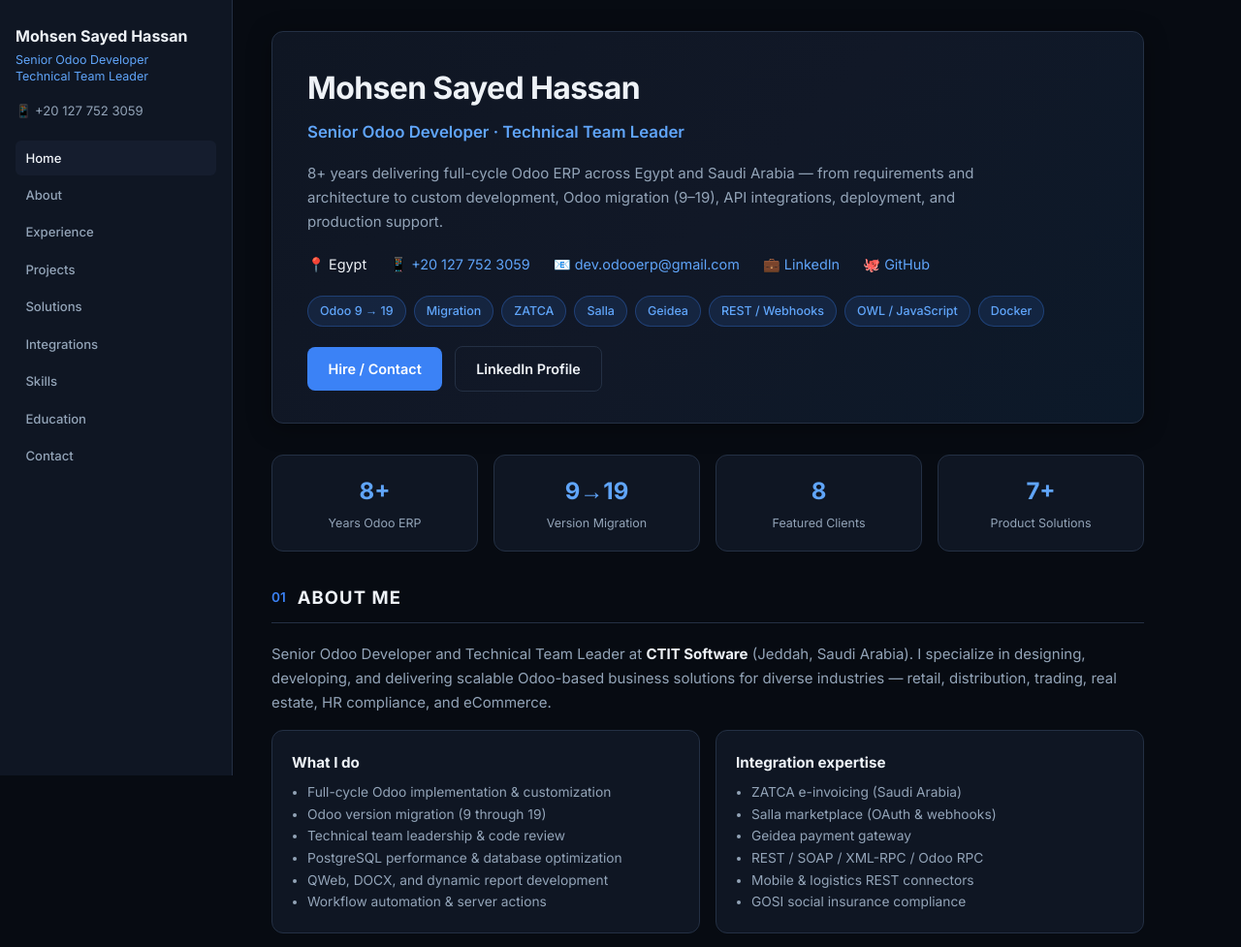
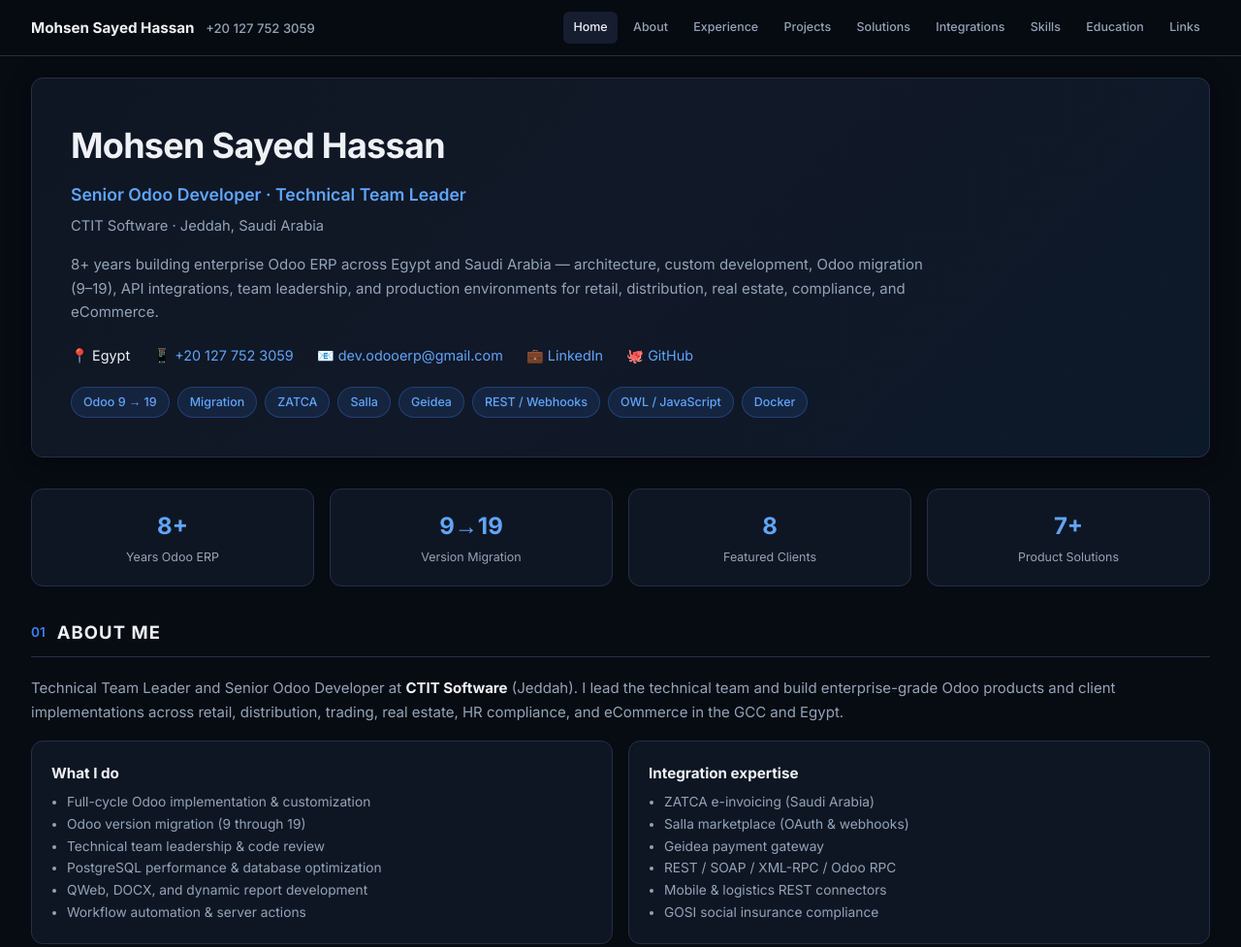
Before and after one commit to odoo00/odoo00.github.io, a plain HTML site: page index.html in a window 1280 px wide. Shown: the top 977 px of the page at 97% size. Drawn offline with Linux system fonts and the light colour scheme.

Commit message:
Full-width layout, remove job-seeking tone, top navigation

```diff
--- a/index.html
+++ b/index.html
@@ -3,8 +3,8 @@
 <head>
   <meta charset="UTF-8">
   <meta name="viewport" content="width=device-width, initial-scale=1">
-  <meta name="description" content="Mohsen Sayed Hassan — Senior Odoo Developer & Technical Team Leader. Odoo 9–19, ZATCA, Salla, Geidea, enterprise ERP.">
-  <title>Mohsen Sayed Hassan | Senior Odoo Developer Portfolio</title>
+  <meta name="description" content="Mohsen Sayed Hassan — Senior Odoo Developer & Technical Team Leader at CTIT Software. Enterprise ERP, Odoo 9–19, ZATCA, Salla.">
+  <title>Mohsen Sayed Hassan | Odoo Developer Profile</title>
   <link rel="preconnect" href="https://fonts.googleapis.com">
   <link href="https://fonts.googleapis.com/css2?family=Inter:wght@400;500;600;700&display=swap" rel="stylesheet">
   <style>
@@ -20,10 +20,9 @@
       --success: #34d399;
       --radius: 12px;
       --shadow: 0 4px 24px rgba(0,0,0,.35);
-      --nav-w: 240px;
     }
     * { box-sizing: border-box; margin: 0; padding: 0; }
-    html { scroll-behavior: smooth; scroll-padding-top: 1.5rem; }
+    html { scroll-behavior: smooth; scroll-padding-top: 4.5rem; }
     body {
       font-family: 'Inter', system-ui, sans-serif;
       background: var(--bg);
@@ -34,50 +33,44 @@
     a { color: var(--accent2); text-decoration: none; }
     a:hover { text-decoration: underline; }
 
-    /* Layout */
-    .layout { display: flex; min-height: 100vh; }
-    .sidebar {
-      position: fixed; top: 0; left: 0; width: var(--nav-w); height: 100vh;
-      background: var(--surface); border-right: 1px solid var(--border);
-      padding: 1.5rem 1rem; overflow-y: auto; z-index: 100;
+    /* Full-width layout */
+    .topbar {
+      position: fixed; top: 0; left: 0; right: 0; z-index: 200;
+      background: rgba(7,11,18,.92); backdrop-filter: blur(12px);
+      border-bottom: 1px solid var(--border);
     }
-    .sidebar .name { font-weight: 700; font-size: 1rem; margin-bottom: .15rem; }
-    .sidebar .title { font-size: .78rem; color: var(--accent2); margin-bottom: 1rem; line-height: 1.4; }
-    .sidebar .phone { font-size: .82rem; color: var(--muted); margin-bottom: 1.25rem; }
-    .sidebar nav a {
-      display: block; padding: .45rem .65rem; margin-bottom: .15rem;
-      border-radius: 6px; color: var(--muted); font-size: .82rem; font-weight: 500;
-      text-decoration: none; transition: .15s;
+    .topbar-inner {
+      width: 100%; max-width: 1440px; margin: 0 auto;
+      padding: .75rem 2rem; display: flex; align-items: center; justify-content: space-between; gap: 1rem;
     }
-    .sidebar nav a:hover, .sidebar nav a.active { background: var(--surface2); color: var(--text); }
-    .main { margin-left: var(--nav-w); flex: 1; padding: 2rem 2.5rem 4rem; max-width: 980px; }
+    .topbar-brand { font-weight: 700; font-size: .95rem; white-space: nowrap; }
+    .topbar-brand span { color: var(--muted); font-weight: 500; font-size: .82rem; margin-left: .5rem; }
+    .topnav { display: flex; flex-wrap: wrap; gap: .15rem .35rem; justify-content: flex-end; }
+    .topnav a {
+      padding: .4rem .65rem; border-radius: 6px; color: var(--muted);
+      font-size: .78rem; font-weight: 500; text-decoration: none; transition: .15s;
+    }
+    .topnav a:hover, .topnav a.active { background: var(--surface2); color: var(--text); }
+    .page { width: 100%; padding: 5rem 2rem 3rem; }
+    .content { width: 100%; max-width: 1440px; margin: 0 auto; }
 
     /* Hero */
     .hero {
       background: linear-gradient(135deg, #0f1623 0%, #111827 50%, #0c1929 100%);
       border: 1px solid var(--border); border-radius: var(--radius);
-      padding: 2rem 2.25rem; margin-bottom: 2rem; box-shadow: var(--shadow);
+      padding: 2.5rem 2.5rem; margin-bottom: 2rem; box-shadow: var(--shadow);
+      width: 100%;
     }
-    .hero h1 { font-size: 2rem; font-weight: 700; letter-spacing: -.02em; margin-bottom: .35rem; }
-    .hero .subtitle { color: var(--accent2); font-weight: 600; font-size: 1.05rem; margin-bottom: 1rem; }
-    .hero .lead { color: var(--muted); max-width: 720px; margin-bottom: 1.25rem; }
+    .hero h1 { font-size: 2.25rem; font-weight: 700; letter-spacing: -.02em; margin-bottom: .35rem; }
+    .hero .subtitle { color: var(--accent2); font-weight: 600; font-size: 1.1rem; margin-bottom: .35rem; }
+    .hero .employer { color: var(--muted); font-size: .92rem; margin-bottom: 1rem; }
+    .hero .lead { color: var(--muted); max-width: 900px; margin-bottom: 1.25rem; }
     .hero-contacts { display: flex; flex-wrap: wrap; gap: .75rem 1.5rem; font-size: .9rem; margin-bottom: 1.25rem; }
     .hero-badges { display: flex; flex-wrap: wrap; gap: .5rem; }
     .badge {
       background: rgba(59,130,246,.12); border: 1px solid rgba(59,130,246,.3);
       color: var(--accent2); padding: .3rem .75rem; border-radius: 999px; font-size: .78rem; font-weight: 500;
     }
-    .btn {
-      display: inline-block; background: var(--accent); color: #fff; font-weight: 600;
-      padding: .65rem 1.35rem; border-radius: 8px; text-decoration: none; font-size: .9rem;
-      transition: .15s; border: none; cursor: pointer;
-    }
-    .btn:hover { background: #2563eb; text-decoration: none; }
-    .btn-outline {
-      background: transparent; border: 1px solid var(--border); color: var(--text); margin-left: .5rem;
-    }
-    .btn-outline:hover { border-color: var(--accent); color: var(--accent2); }
-
     /* Sections */
     section { margin-bottom: 2.5rem; scroll-margin-top: 1rem; }
     .section-head {
@@ -115,7 +108,8 @@
     .tl-item li { margin-bottom: .3rem; }
 
     /* Cards grid */
-    .grid-2 { display: grid; grid-template-columns: 1fr 1fr; gap: 1rem; }
+    .grid-2 { display: grid; grid-template-columns: repeat(2, 1fr); gap: 1rem; }
+    .grid-3 { display: grid; grid-template-columns: repeat(3, 1fr); gap: 1rem; }
     .card {
       background: var(--surface); border: 1px solid var(--border); border-radius: var(--radius);
       padding: 1.25rem; transition: .2s;
@@ -168,31 +162,26 @@
     }
 
     /* Mobile */
-    .menu-toggle { display: none; }
     @media (max-width: 900px) {
-      .sidebar { transform: translateX(-100%); transition: .25s; }
-      .sidebar.open { transform: translateX(0); }
-      .main { margin-left: 0; padding: 1.25rem 1rem 3rem; }
+      .page { padding: 4.5rem 1rem 2rem; }
+      .topbar-inner { padding: .65rem 1rem; flex-wrap: wrap; }
+      .topnav { width: 100%; justify-content: flex-start; overflow-x: auto; flex-wrap: nowrap; padding-bottom: .25rem; }
       .stats { grid-template-columns: 1fr 1fr; }
-      .grid-2 { grid-template-columns: 1fr; }
-      .menu-toggle {
-        display: block; position: fixed; top: 1rem; right: 1rem; z-index: 200;
-        background: var(--accent); color: #fff; border: none; padding: .5rem .85rem;
-        border-radius: 6px; font-weight: 600; cursor: pointer;
-      }
+      .grid-2, .grid-3 { grid-template-columns: 1fr; }
+      .hero { padding: 1.5rem 1.25rem; }
+      .hero h1 { font-size: 1.65rem; }
     }
   </style>
 </head>
 <body>
 
-<button class="menu-toggle" onclick="document.querySelector('.sidebar').classList.toggle('open')">Menu</button>
-
-<div class="layout">
-  <aside class="sidebar">
-    <p class="name">Mohsen Sayed Hassan</p>
-    <p class="title">Senior Odoo Developer<br>Technical Team Leader</p>
-    <p class="phone">📱 +20 127 752 3059</p>
-    <nav>
+<header class="topbar">
+  <div class="topbar-inner">
+    <div class="topbar-brand">
+      Mohsen Sayed Hassan
+      <span>+20 127 752 3059</span>
+    </div>
+    <nav class="topnav">
       <a href="#home">Home</a>
       <a href="#about">About</a>
       <a href="#experience">Experience</a>
@@ -201,19 +190,23 @@
       <a href="#integrations">Integrations</a>
       <a href="#skills">Skills</a>
       <a href="#education">Education</a>
-      <a href="#contact">Contact</a>
+      <a href="#links">Links</a>
     </nav>
-  </aside>
+  </div>
+</header>
 
-  <main class="main">
+<div class="page">
+  <div class="content">
 
     <!-- HERO -->
     <section id="home" class="hero">
       <h1>Mohsen Sayed Hassan</h1>
       <p class="subtitle">Senior Odoo Developer · Technical Team Leader</p>
+      <p class="employer">CTIT Software · Jeddah, Saudi Arabia</p>
       <p class="lead">
-        8+ years delivering full-cycle Odoo ERP across Egypt and Saudi Arabia — from requirements and architecture
-        to custom development, Odoo migration (9–19), API integrations, deployment, and production support.
+        8+ years building enterprise Odoo ERP across Egypt and Saudi Arabia — architecture, custom development,
+        Odoo migration (9–19), API integrations, team leadership, and production environments for retail,
+        distribution, real estate, compliance, and eCommerce.
       </p>
       <div class="hero-contacts">
         <span>📍 Egypt</span>
@@ -232,10 +225,6 @@
         <span class="badge">OWL / JavaScript</span>
         <span class="badge">Docker</span>
       </div>
-      <div style="margin-top:1.25rem">
-        <a class="btn" href="mailto:dev.odooerp@gmail.com">Hire / Contact</a>
-        <a class="btn btn-outline" href="https://www.linkedin.com/in/mohsen-sayed-hassan" target="_blank" rel="noopener">LinkedIn Profile</a>
-      </div>
     </section>
 
     <!-- STATS -->
@@ -250,9 +239,9 @@
     <section id="about">
       <div class="section-head"><span class="num">01</span><h2>About Me</h2></div>
       <p style="color:var(--muted); margin-bottom:1rem;">
-        Senior Odoo Developer and Technical Team Leader at <strong style="color:var(--text)">CTIT Software</strong> (Jeddah, Saudi Arabia).
-        I specialize in designing, developing, and delivering scalable Odoo-based business solutions for diverse industries —
-        retail, distribution, trading, real estate, HR compliance, and eCommerce.
+        Technical Team Leader and Senior Odoo Developer at <strong style="color:var(--text)">CTIT Software</strong> (Jeddah).
+        I lead the technical team and build enterprise-grade Odoo products and client implementations across
+        retail, distribution, trading, real estate, HR compliance, and eCommerce in the GCC and Egypt.
       </p>
       <div class="grid-2">
         <div class="card">
@@ -750,32 +739,37 @@
       </div>
     </section>
 
-    <!-- CONTACT -->
-    <section id="contact">
-      <div class="section-head"><span class="num">08</span><h2>Contact</h2></div>
-      <div class="card" style="text-align:center; padding:2rem">
-        <p style="font-size:1.1rem; color:var(--text); margin-bottom:1rem">Open to remote, hybrid, and on-site opportunities in GCC & Egypt.</p>
-        <p style="margin-bottom:1.25rem">
-          📱 <a href="tel:+201277523059">+20 127 752 3059</a> &nbsp;·&nbsp;
-          📧 <a href="mailto:dev.odooerp@gmail.com">dev.odooerp@gmail.com</a>
-        </p>
-        <a class="btn" href="mailto:dev.odooerp@gmail.com">Send Email</a>
-        <a class="btn btn-outline" href="https://www.linkedin.com/in/mohsen-sayed-hassan" target="_blank" rel="noopener">LinkedIn</a>
+    <!-- LINKS -->
+    <section id="links">
+      <div class="section-head"><span class="num">08</span><h2>Professional Links</h2></div>
+      <div class="grid-3">
+        <div class="card">
+          <h3>Email</h3>
+          <p><a href="mailto:dev.odooerp@gmail.com">dev.odooerp@gmail.com</a></p>
+        </div>
+        <div class="card">
+          <h3>LinkedIn</h3>
+          <p><a href="https://www.linkedin.com/in/mohsen-sayed-hassan" target="_blank" rel="noopener">linkedin.com/in/mohsen-sayed-hassan</a></p>
+        </div>
+        <div class="card">
+          <h3>GitHub</h3>
+          <p><a href="https://github.com/odoo00" target="_blank" rel="noopener">github.com/odoo00</a></p>
+        </div>
       </div>
     </section>
 
     <footer>
-      <p>© 2026 Mohsen Sayed Hassan · Senior Odoo Developer Portfolio</p>
-      <p style="margin-top:.35rem"><a href="https://github.com/odoo00">github.com/odoo00</a></p>
+      <p>© 2026 Mohsen Sayed Hassan · Technical Team Leader · CTIT Software</p>
+      <p style="margin-top:.35rem">Enterprise Odoo ERP · Odoo 9–19 · Egypt & Saudi Arabia</p>
     </footer>
 
-  </main>
+  </div>
 </div>
 
 <script>
   // Highlight active nav on scroll
   const sections = document.querySelectorAll('section[id], .hero');
-  const navLinks = document.querySelectorAll('.sidebar nav a');
+  const navLinks = document.querySelectorAll('.topnav a');
   window.addEventListener('scroll', () => {
     let current = 'home';
     sections.forEach(s => {
```
